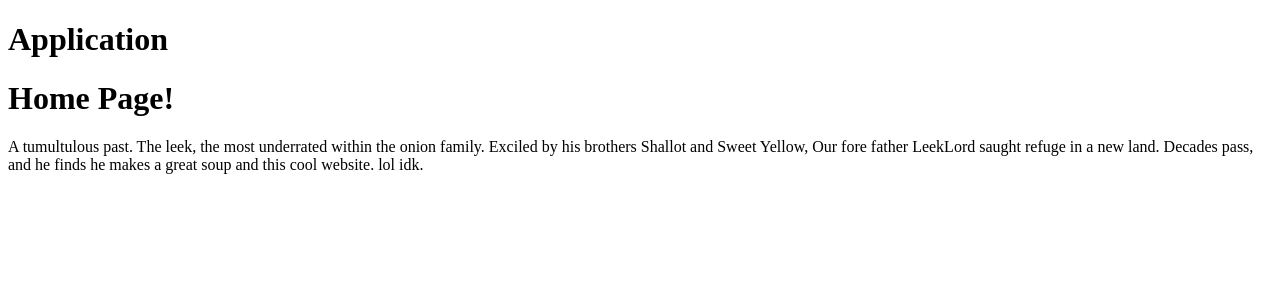
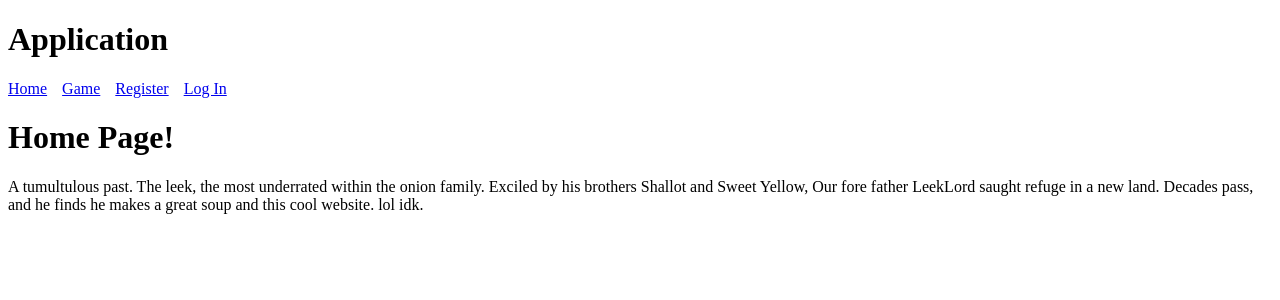
Before and after one commit to AlyxMoon/epicodus-team02-leek-quest, a Vue app in the folder client/: page / in a window 1280 px wide. Shown: the top 300 px of the page. Built offline with nearby package versions, Linux system fonts and the light colour scheme.

Commit message:
add some frontend links for routing

```diff
--- a/client/src/App.vue
+++ b/client/src/App.vue
@@ -1,5 +1,13 @@
-<template>
+r<template>
   <h1>Application</h1>
+
+  <nav>
+    <router-link to="/">Home</router-link>
+    <router-link to="/game">Game</router-link>
+    <router-link to="/register">Register</router-link>
+    <router-link to="/login">Log In</router-link>
+  </nav>
+
   <router-view />
 </template>
 
@@ -10,4 +18,7 @@ export default {
 </script>
 
 <style>
+a {
+  margin-right: 15px;
+}
 </style>
```
